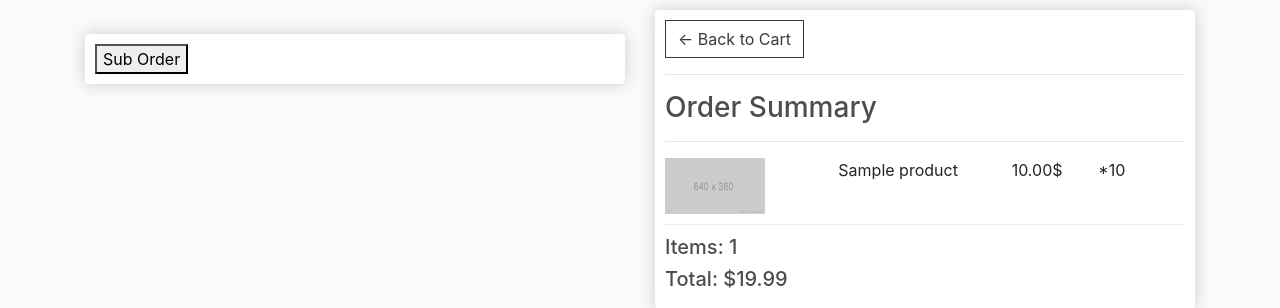
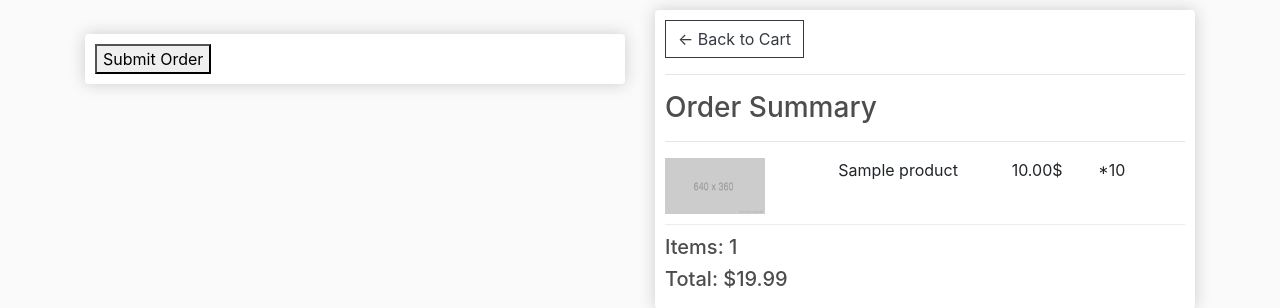
Before and after one commit to charlestcr/onlineshop, a Django app: template store/templates/store/checkout.html in a window 1280 px wide. Shown: the part 69-377 px from the top of the page. Run offline with Django 3.2, Linux system fonts and the light colour scheme; a user stored in the database is signed in; data comes from the database, SQL or seed files in the repository; the template is opened without the code that fills it: values that come from a table or form of the project are taken from there, most other values are stand-ins (such as "Sample title", 1, 10 or a date in 2020); some libraries are stand-ins or nearby versions.

Commit message:
Add files via upload

```diff
--- a/store/templates/store/checkout.html
+++ b/store/templates/store/checkout.html
@@ -42,7 +42,7 @@
         <br>
         <div class="box-element hidden " id="payment-info">
             <small></small>
-            <button id="make-payment">Sub Order</button>
+            <button id="make-payment">Submit Order</button>
         </div>
 
 
```
